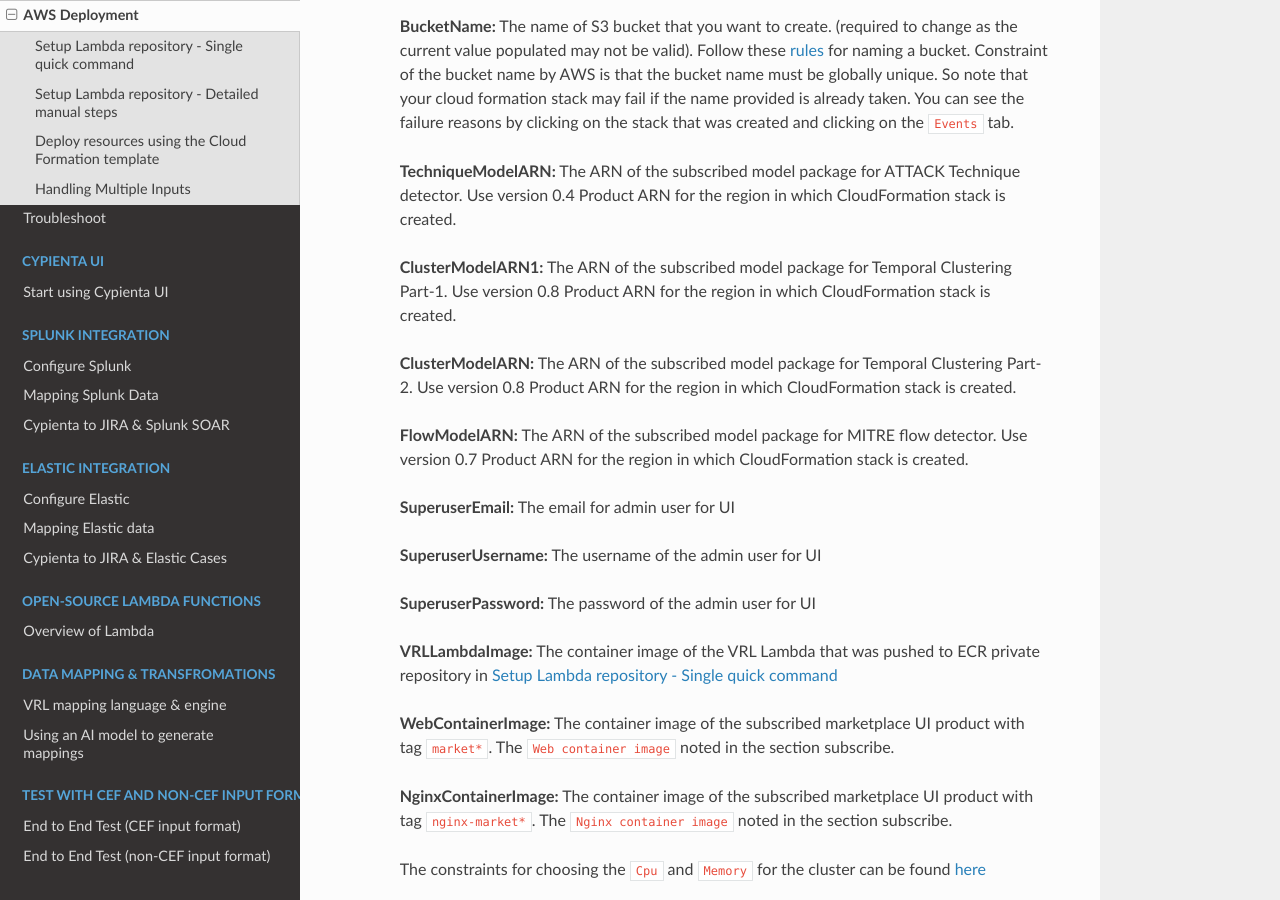
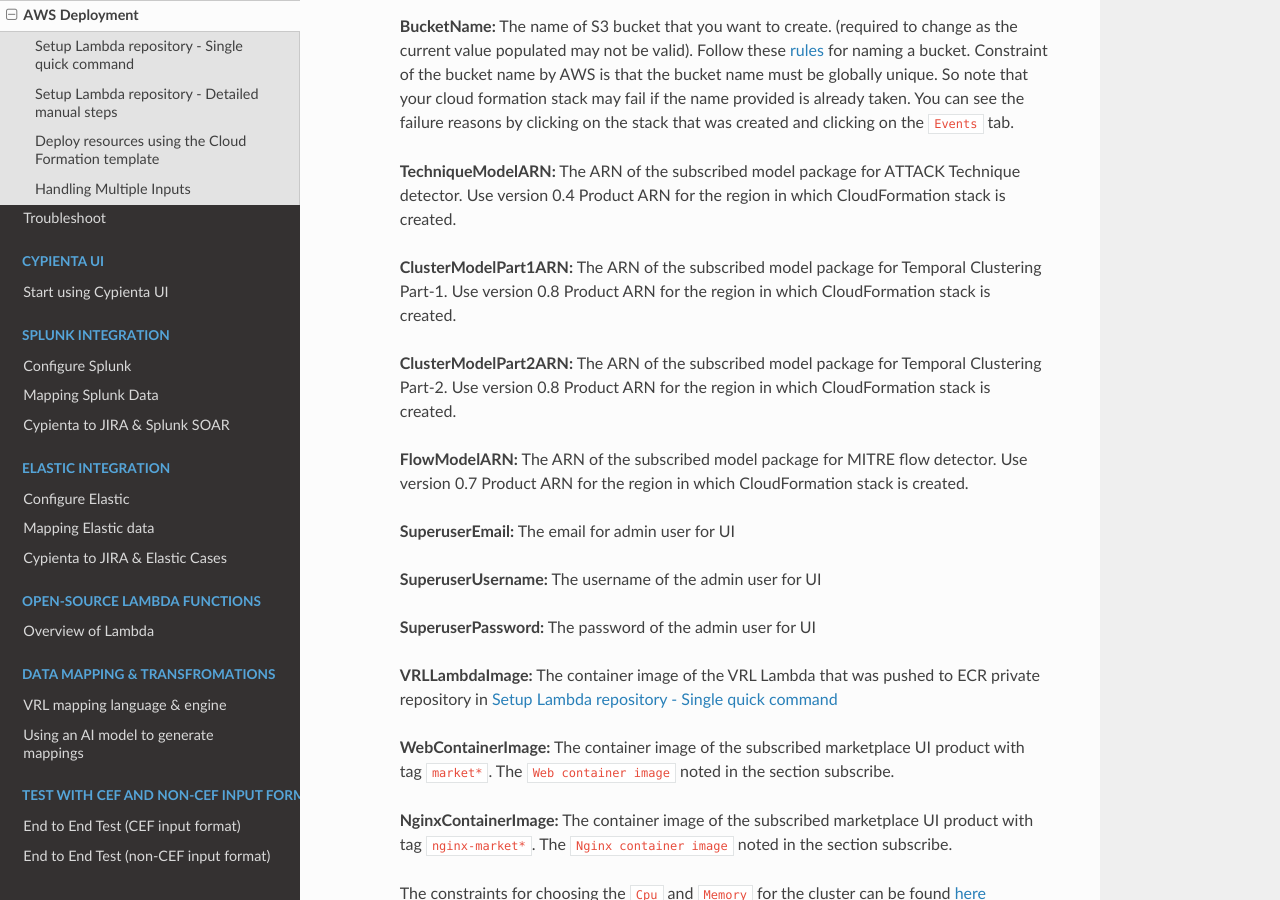
Before and after one commit to cypienta/docs, a Sphinx documentation site: the page built from docs/source/getting_started/deploy.rst, in a window 1280 px wide and 900 px high, scrolled down 3314 px. Built offline with Sphinx 7.4.7 and the Read the Docs theme 2.0.0, drawn with Linux system fonts in a browser that asks for light colours.

Commit message:
CD-23: update param name

```diff
--- a/docs/source/getting_started/deploy.rst
+++ b/docs/source/getting_started/deploy.rst
@@ -131,10 +131,10 @@
     **TechniqueModelARN:** The ARN of the subscribed model package for
     ATTACK Technique detector. Use version 0.4 Product ARN for the region in which CloudFormation stack is created.
 
-    **ClusterModelARN1:** The ARN of the subscribed model package for
+    **ClusterModelPart1ARN:** The ARN of the subscribed model package for
     Temporal Clustering Part-1. Use version 0.8 Product ARN for the region in which CloudFormation stack is created.
 
-    **ClusterModelARN:** The ARN of the subscribed model package for
+    **ClusterModelPart2ARN:** The ARN of the subscribed model package for
     Temporal Clustering Part-2. Use version 0.8 Product ARN for the region in which CloudFormation stack is created.
 
     **FlowModelARN:** The ARN of the subscribed model package for MITRE
```
